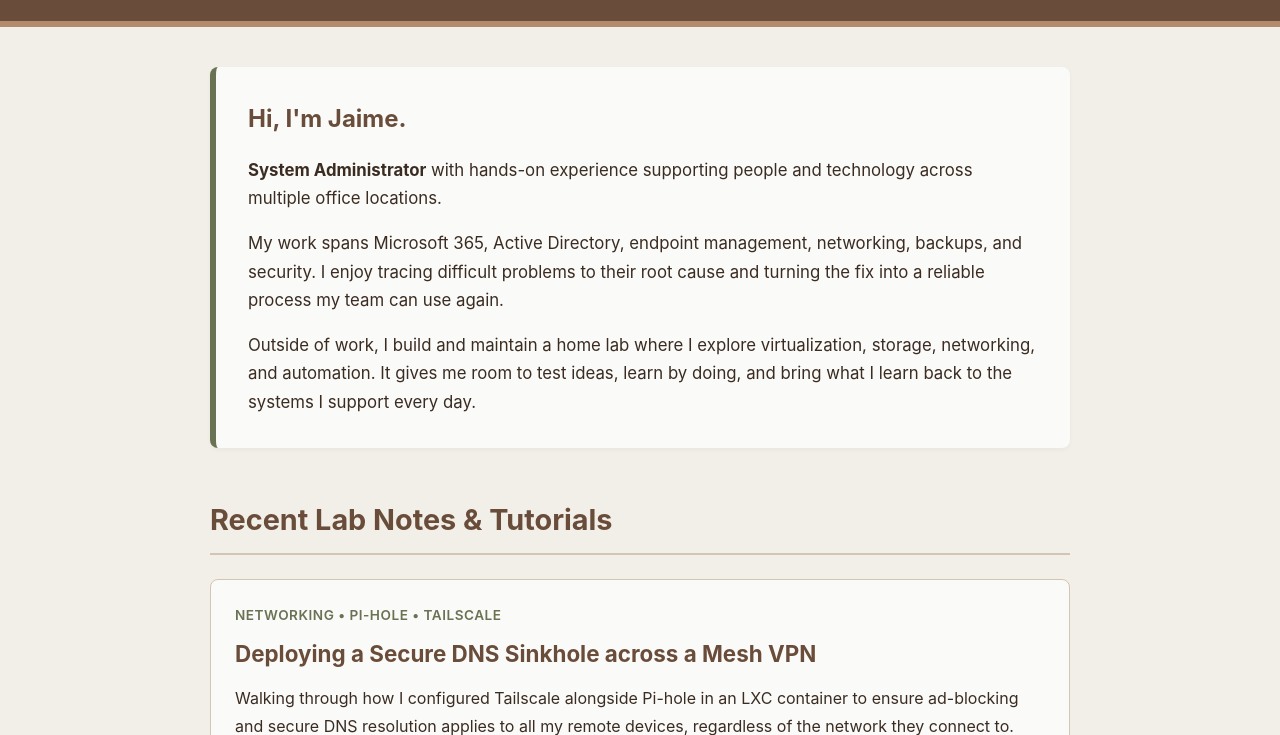
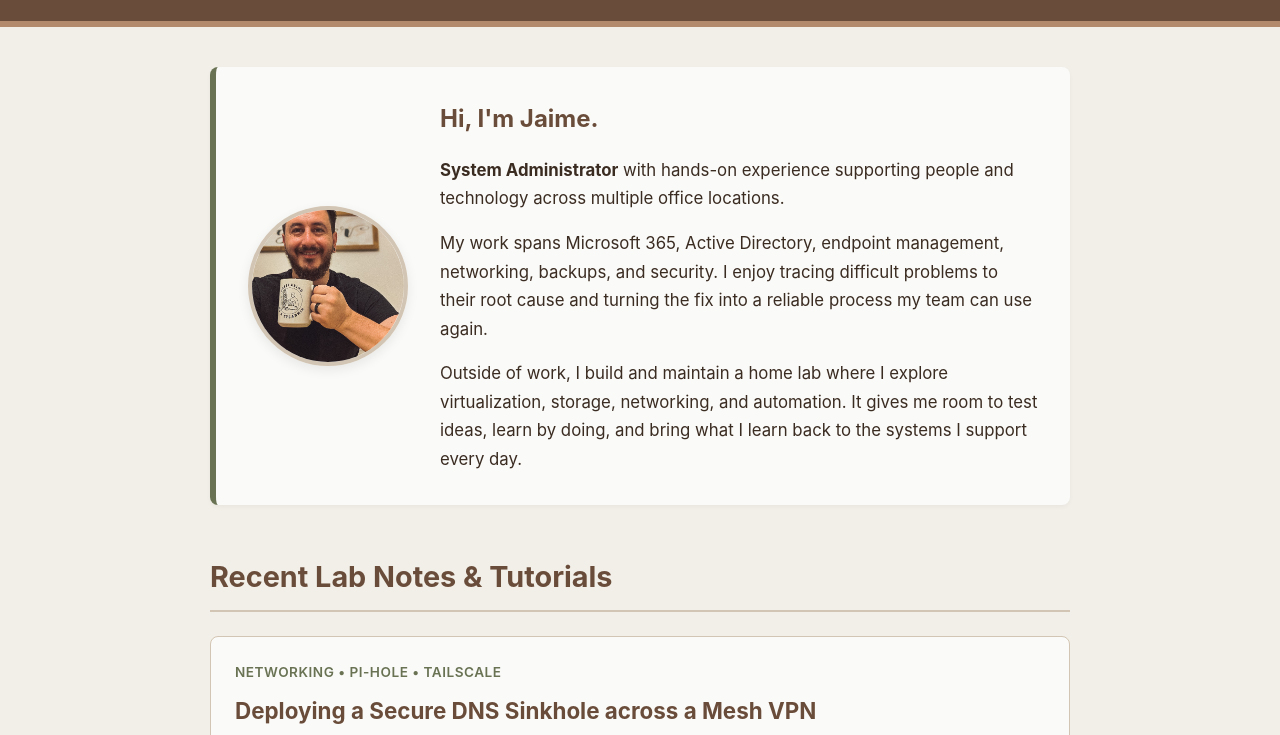
Before and after one commit to jaimelearnscoding/jaimelearnstech, a plain HTML site: page index.html in a window 1280 px wide. Shown: the part 65-800 px from the top of the page. Drawn offline with Linux system fonts and the light colour scheme.

Commit message:
Update index.html

```diff
--- a/index.html
+++ b/index.html
@@ -15,6 +15,30 @@
       --accent-olive: #697354;   /* Primary links / Tags */
       --text-body: #3b2c22;      /* Darkened brown for readable body text */
       --white-panel: #FAFAF8;    /* Slightly off-white for content cards */
+    }
+
+    /* Add this right below your .about-section CSS */
+    .about-content {
+      display: flex;
+      align-items: center;
+      gap: 32px;
+    }
+
+    .about-image {
+      flex-shrink: 0;
+      width: 160px;
+      height: 160px;
+      border-radius: 50%;
+      object-fit: cover;
+      border: 4px solid var(--bg-tan);
+      box-shadow: 0 4px 12px rgba(0,0,0,0.08);
+    }
+
+    @media (max-width: 650px) {
+      .about-content {
+        flex-direction: column;
+        text-align: center;
+      }
     }
 
     * {
@@ -208,10 +232,17 @@
 
   <main>
     <section id="about" class="about-section">
-      <h1>Hi, I'm Jaime.</h1>
-      <p><strong>System Administrator</strong> with hands-on experience supporting people and technology across multiple office locations.</p>
-      <p>My work spans Microsoft 365, Active Directory, endpoint management, networking, backups, and security. I enjoy tracing difficult problems to their root cause and turning the fix into a reliable process my team can use again.</p>
-      <p>Outside of work, I build and maintain a home lab where I explore virtualization, storage, networking, and automation. It gives me room to test ideas, learn by doing, and bring what I learn back to the systems I support every day.</p>
+      <div class="about-content">
+        <!-- Change 'profile.jpg' to your exact uploaded filename if different -->
+        <img src="profile.jpg" alt="Jaime Luis Oyola III" class="about-image" />
+
+        <div>
+          <h1>Hi, I'm Jaime.</h1>
+          <p><strong>System Administrator</strong> with hands-on experience supporting people and technology across multiple office locations.</p>
+          <p>My work spans Microsoft 365, Active Directory, endpoint management, networking, backups, and security. I enjoy tracing difficult problems to their root cause and turning the fix into a reliable process my team can use again.</p>
+          <p>Outside of work, I build and maintain a home lab where I explore virtualization, storage, networking, and automation. It gives me room to test ideas, learn by doing, and bring what I learn back to the systems I support every day.</p>
+        </div>
+      </div>
     </section>
 
     <section id="lab-notes">
```
